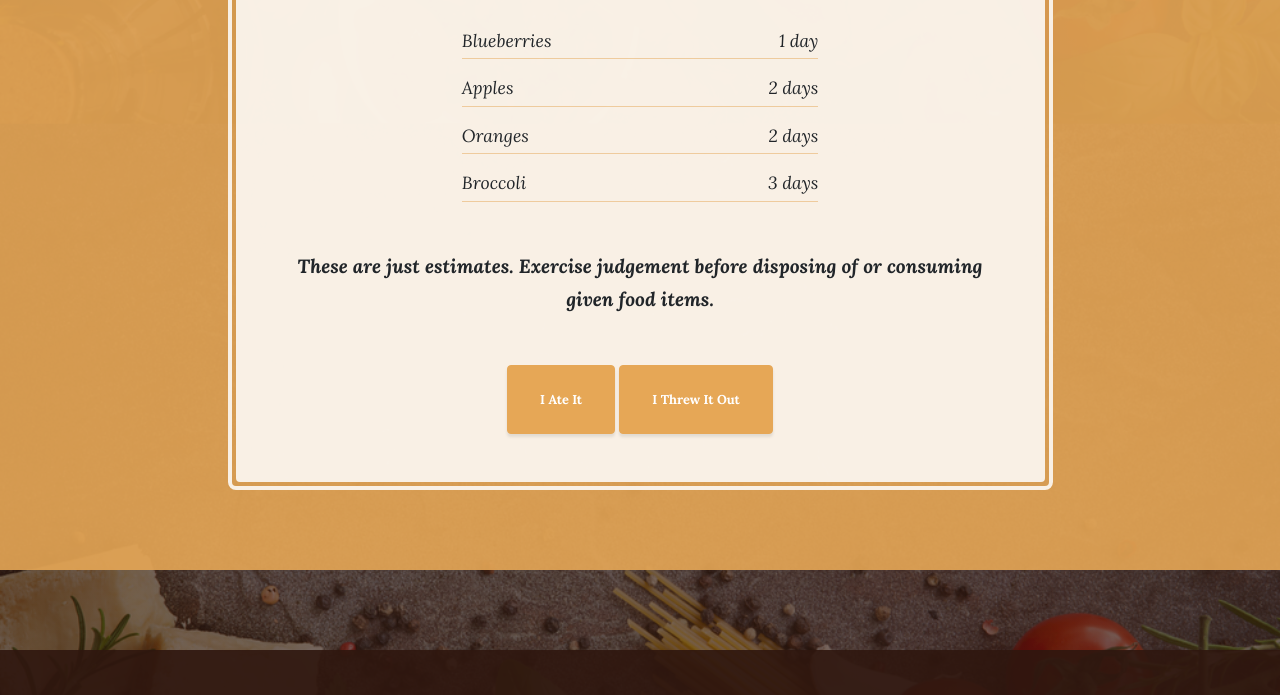
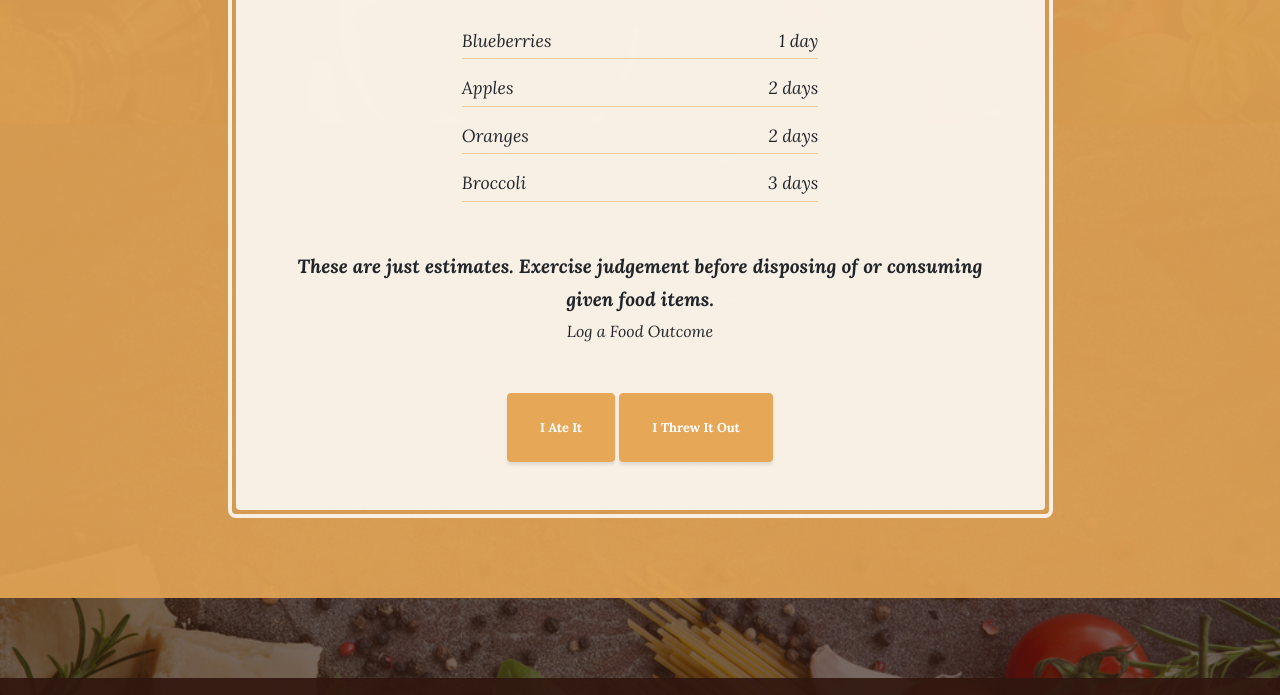
Before and after one commit to samantha-u/chexpiry, a website: page products.html in a window 1280 px wide. Shown: the part 730-1425 px from the top of the page. Drawn offline with Linux system fonts and the light colour scheme.

Commit message:
log a food outcome

```diff
--- a/products.html
+++ b/products.html
@@ -89,6 +89,7 @@
                 <em>
                   <strong>These are just estimates. Exercise judgement before disposing of or consuming given food items.</strong>
                   <br>
+                  Log a Food Outcome
                 </em>
               </p>
               <div class="intro-button mx-auto">
```
